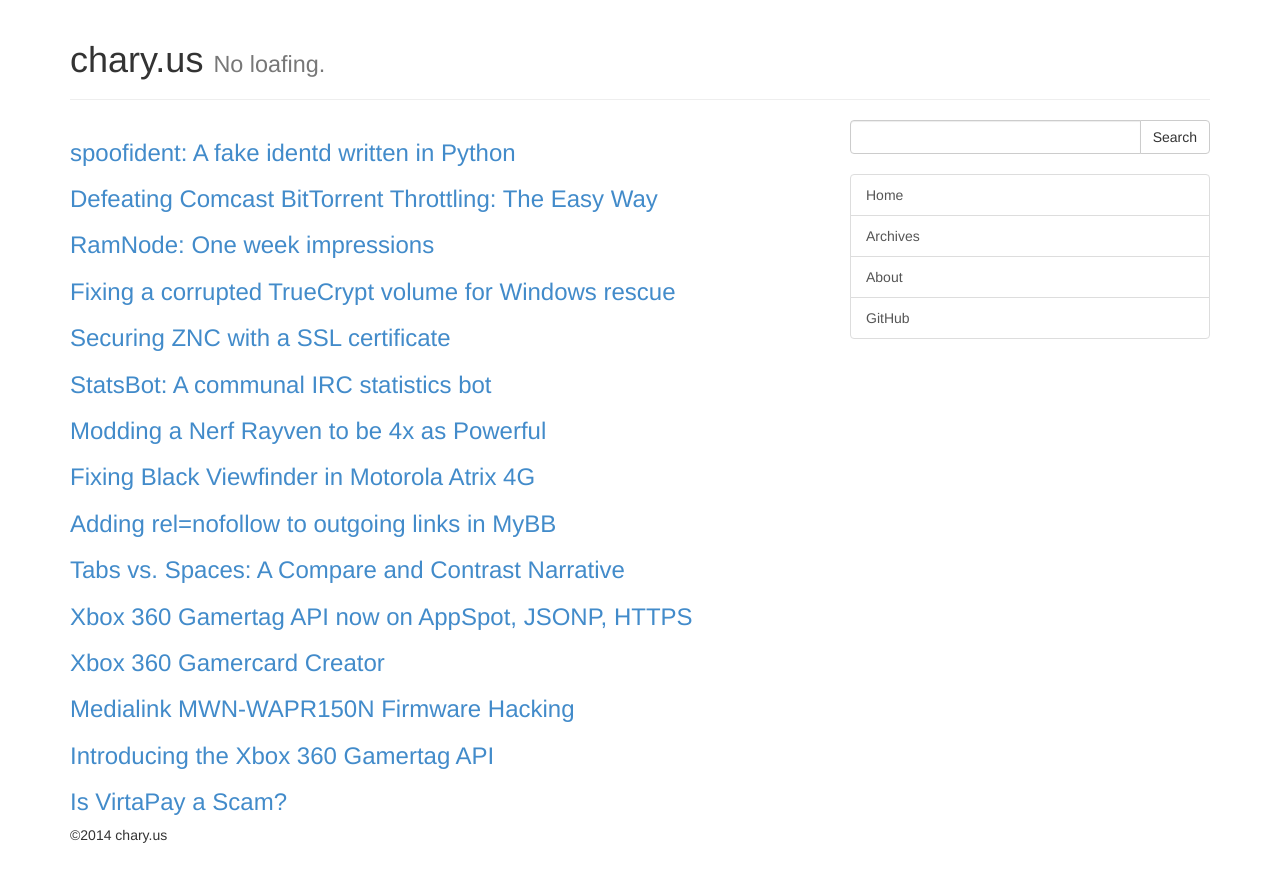
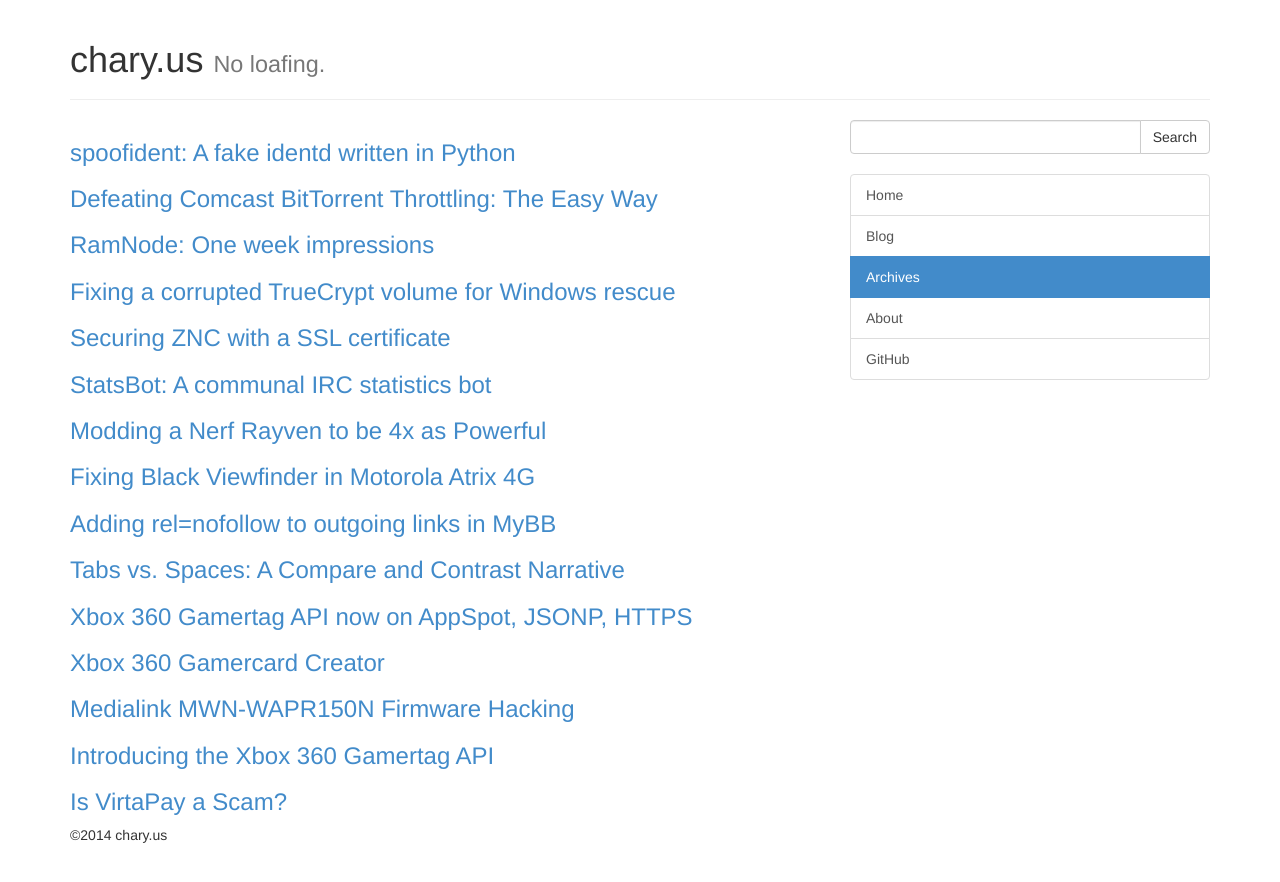
Before and after one commit to flotwig/site, a Jekyll site: the page built from archives/index.html, in a window 1280 px wide. Shown: the top 882 px of the page. Built offline with Jekyll 4.4.1, drawn with Linux system fonts in a browser that asks for light colours.

Commit message:
Moving to slug-based tabs

```diff
--- a/_config.yml
+++ b/_config.yml
@@ -8,13 +8,16 @@ url: "http://chary.us"
 navigation:
 - name: Home
   url: /
-  purl: /index.html
+  slug: index.html
+- name: Blog
+  url: /blog
+  slug: blog
 - name: Archives
   url: /archives
-  purl: /archives/index.html
+  slug: archives
 - name: About
   url: /about
-  purl: /about/
+  slug: about
 - name: GitHub
   url: https://github.com/flotwig
 
--- a/_layouts/default.html
+++ b/_layouts/default.html
@@ -6,7 +6,7 @@
 	</head>
 	<body>
 		<div class="container">
-			<div class="page-header">
+			<div class="page-header" onclick="window.location = '/'">
 				<h1>{{ site.name }} <small>{{ site.description }}</small></h1>
 			</div>
 			<div class="row">
@@ -26,7 +26,8 @@
 					<nav>
 						<div class="list-group">
 							{% for nav in site.navigation %}
-							<a class="list-group-item{% if nav.purl == page.url %} active{% endif %}" href="{{ nav.url }}">{{ nav.name }}</a>
+							{% assign root_dir = page.url | remove_first: '/' | split: '/' | first %}
+							<a class="list-group-item{% if root_dir == nav.slug %} active{% endif %}" href="{{ nav.url }}">{{ nav.name }}</a>
 							{% endfor %}
 						</div>
 					</nav>
```
